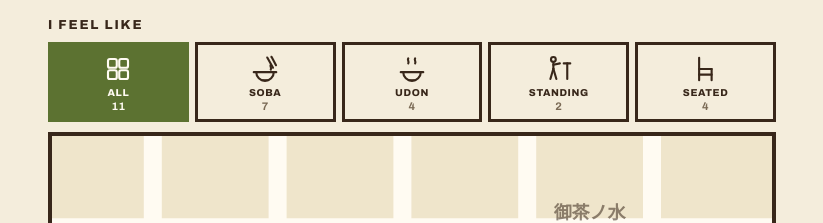
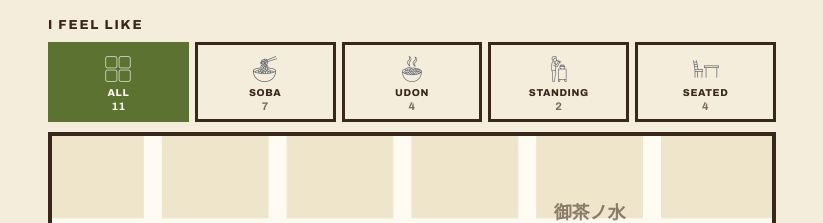
Before and after one commit to Yukitchy/sobamap, a plain HTML site: page index.html in a window 1280 px wide. Shown: the part 506-729 px from the top of the page, without its empty margins (228-1051 px from the left). Drawn offline with Linux system fonts and the light colour scheme.

Commit message:
フィルタタイルのアイコンを画像生成の線アイコン（透過PNG）に差し替え
Co-Authored-By: Claude Sonnet 5.5 <noreply@anthropic.com>

```diff
--- a/index.html
+++ b/index.html
@@ -48,7 +48,8 @@ h1 em{font-style:normal;color:var(--ac);border-bottom:.06em solid var(--ac);padd
 .mood .chips{display:grid;grid-template-columns:repeat(5,1fr);gap:6px}
 .chip{display:grid;justify-items:center;align-content:center;gap:3px;min-height:80px;padding:9px 1px 7px;border:3px solid var(--ink);background:transparent;color:var(--ink);font:800 10px/1.1 Archivo,"Noto Sans JP",sans-serif;letter-spacing:.06em;text-transform:uppercase;cursor:pointer;transition:transform .12s}
 .chip:active{transform:scale(.96)}
-.chip svg{width:30px;height:30px;display:block}
+.chip img{width:30px;height:30px;display:block}
+.chip[aria-pressed="true"] img{filter:brightness(0) invert(1)}
 .chip .lb{white-space:nowrap}
 .chip small{font:700 11px/1 Archivo,sans-serif;color:var(--mu);letter-spacing:.04em}
 .chip[aria-pressed="true"]{background:var(--ac);border-color:var(--ac);color:#FFFBF2}
@@ -134,11 +135,11 @@ h2.map{margin:0;font-size:32px}
   <div class="mood">
     <p class="mt">I feel like</p>
     <div class="chips" id="chips" role="group" aria-label="絞り込み">
-      <button type="button" class="chip" data-clear="1" aria-pressed="true"><svg viewBox="0 0 24 24" fill="none" stroke="currentColor" stroke-width="1.7" stroke-linecap="round" stroke-linejoin="round" aria-hidden="true"><rect x="4" y="4" width="7" height="7" rx="1.5"/><rect x="13" y="4" width="7" height="7" rx="1.5"/><rect x="4" y="13" width="7" height="7" rx="1.5"/><rect x="13" y="13" width="7" height="7" rx="1.5"/></svg><span class="lb">All</span><small data-cnt="all">–</small></button>
-      <button type="button" class="chip" data-type="soba" aria-pressed="false"><svg viewBox="0 0 24 24" fill="none" stroke="currentColor" stroke-width="1.7" stroke-linecap="round" stroke-linejoin="round" aria-hidden="true"><path d="M3 14.5h18"/><path d="M5 14.5a7 7 0 0 0 14 0"/><path d="M9.5 21h5"/><path d="M13.8 2.8l4.6 8.2"/><path d="M17.2 2.2l3.6 6.8"/><path d="M16.6 8.6c-1 1.4 1 2.1 0 3.9"/></svg><span class="lb">Soba</span><small data-cnt="soba">–</small></button>
-      <button type="button" class="chip" data-type="udon" aria-pressed="false"><svg viewBox="0 0 24 24" fill="none" stroke="currentColor" stroke-width="1.7" stroke-linecap="round" stroke-linejoin="round" aria-hidden="true"><path d="M3 14.5h18"/><path d="M5 14.5a7 7 0 0 0 14 0"/><path d="M9.5 21h5"/><path d="M9 3.5c-1 1.6 1 2.4 0 4"/><path d="M14.5 3.5c-1 1.6 1 2.4 0 4"/></svg><span class="lb">Udon</span><small data-cnt="udon">–</small></button>
-      <button type="button" class="chip" data-style="standing" aria-pressed="false"><svg viewBox="0 0 24 24" fill="none" stroke="currentColor" stroke-width="1.7" stroke-linecap="round" stroke-linejoin="round" aria-hidden="true"><circle cx="7.5" cy="4.3" r="1.9"/><path d="M7.5 6.4v5.4"/><path d="M7.5 8.6l5.2-1.1"/><path d="M7.5 11.8l-2.4 8.2"/><path d="M7.5 11.8l2.4 8.2"/><path d="M15.8 7.5h5.2"/><path d="M18.6 7.5V20"/></svg><span class="lb">Standing</span><small data-cnt="standing">–</small></button>
-      <button type="button" class="chip" data-style="seated" aria-pressed="false"><svg viewBox="0 0 24 24" fill="none" stroke="currentColor" stroke-width="1.7" stroke-linecap="round" stroke-linejoin="round" aria-hidden="true"><path d="M6.5 3v18"/><path d="M6.5 12h10"/><path d="M16.5 12v9"/><path d="M6.5 16.5h10"/></svg><span class="lb">Seated</span><small data-cnt="seated">–</small></button>
+      <button type="button" class="chip" data-clear="1" aria-pressed="true"><img src="assets/icons/all.png" alt="" width="30" height="30" aria-hidden="true"><span class="lb">All</span><small data-cnt="all">–</small></button>
+      <button type="button" class="chip" data-type="soba" aria-pressed="false"><img src="assets/icons/soba.png" alt="" width="30" height="30" aria-hidden="true"><span class="lb">Soba</span><small data-cnt="soba">–</small></button>
+      <button type="button" class="chip" data-type="udon" aria-pressed="false"><img src="assets/icons/udon.png" alt="" width="30" height="30" aria-hidden="true"><span class="lb">Udon</span><small data-cnt="udon">–</small></button>
+      <button type="button" class="chip" data-style="standing" aria-pressed="false"><img src="assets/icons/standing.png" alt="" width="30" height="30" aria-hidden="true"><span class="lb">Standing</span><small data-cnt="standing">–</small></button>
+      <button type="button" class="chip" data-style="seated" aria-pressed="false"><img src="assets/icons/seated.png" alt="" width="30" height="30" aria-hidden="true"><span class="lb">Seated</span><small data-cnt="seated">–</small></button>
     </div>
     <p class="chipnote" id="chipnote"></p>
   </div>
```
Also changed, not shown: assets/icons/all.png (added), assets/icons/seated.png (added), assets/icons/soba.png (added), assets/icons/standing.png (added), assets/icons/udon.png (added).
